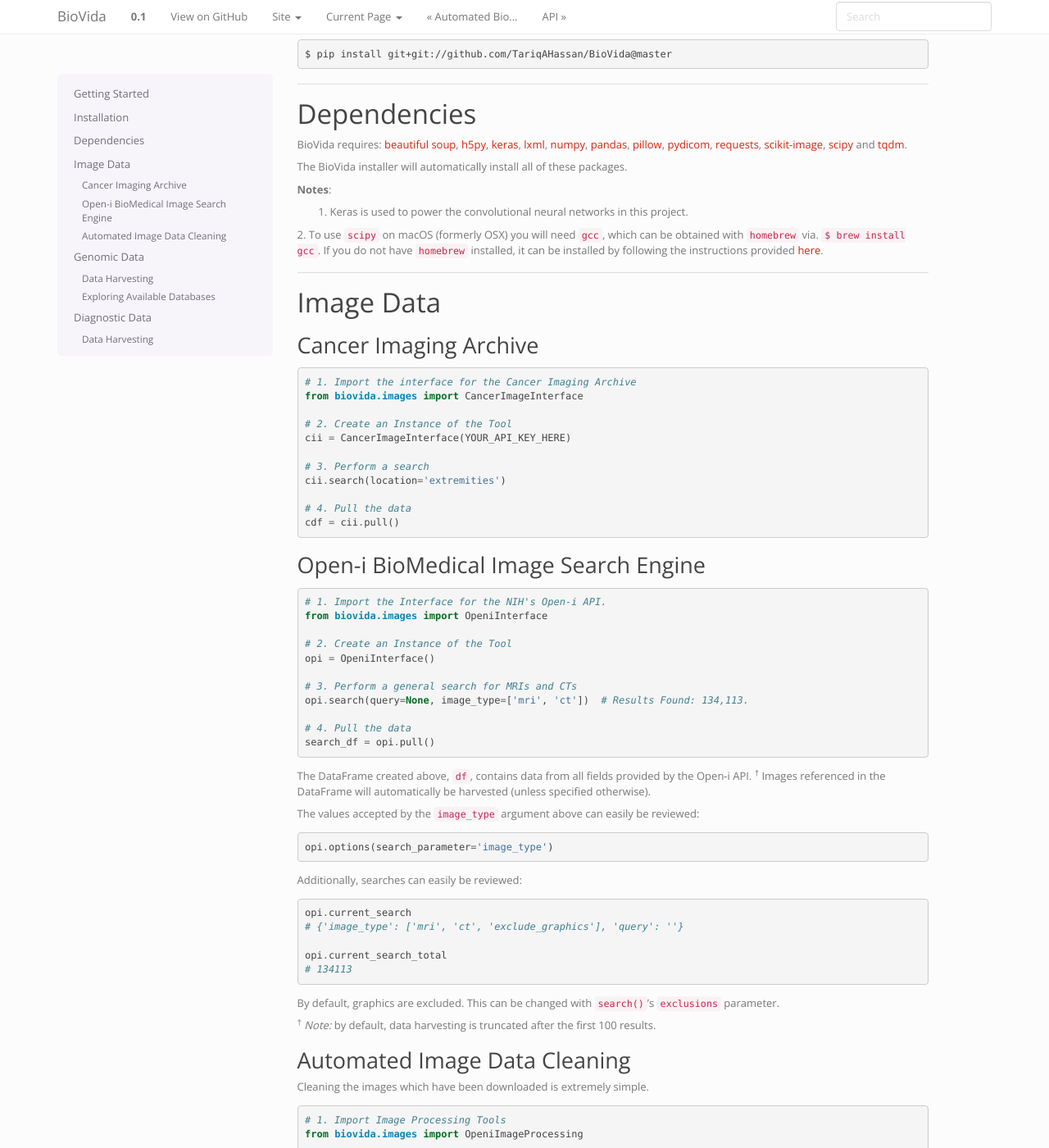
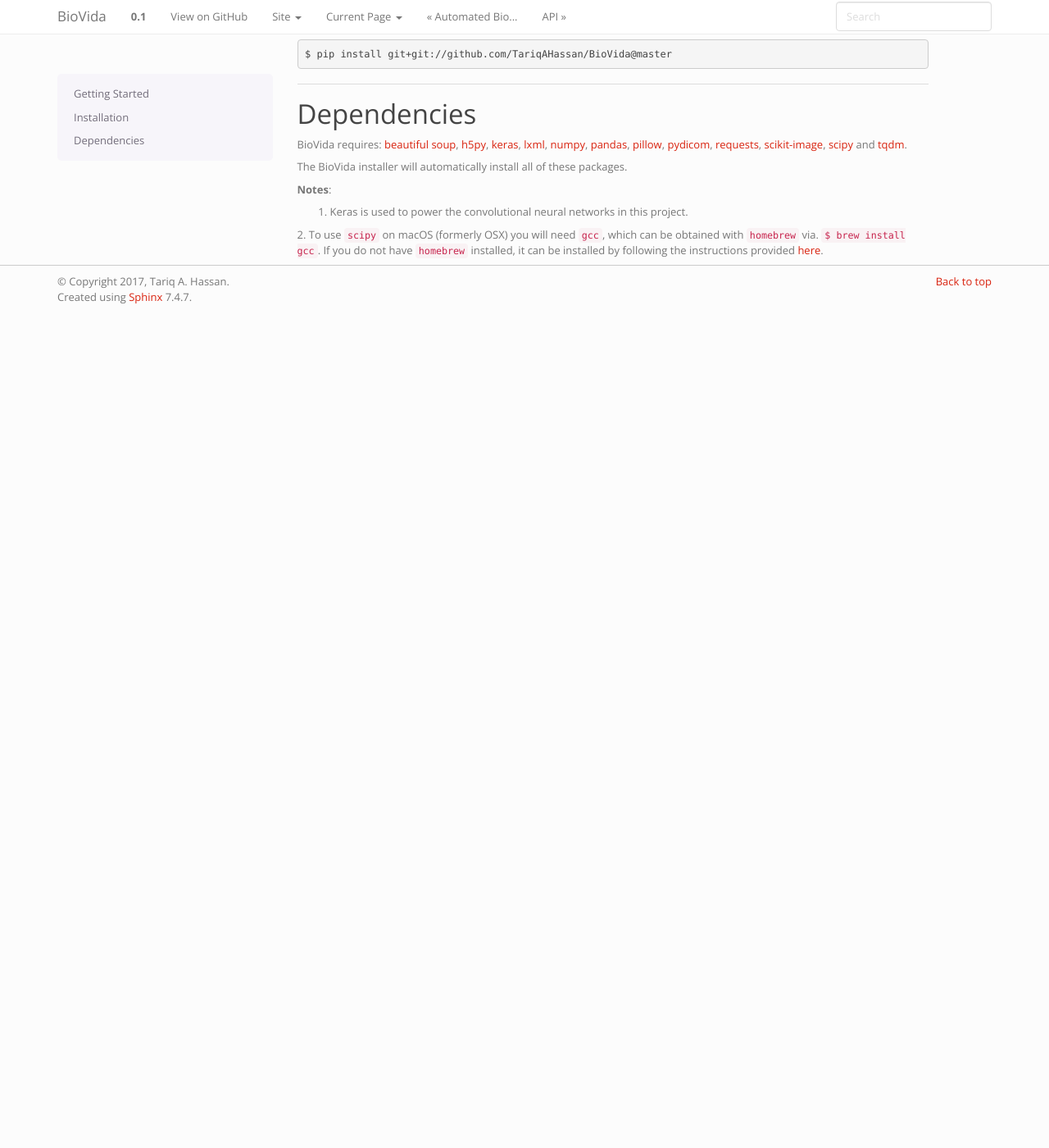
Before and after one commit to TariqAHassan/BioVida, a Sphinx documentation site: the page built from docs/GettingStarted.rst, in a window 1280 px wide and 1400 px high, scrolled down 374 px. Shown: the whole window at 82% size. Built offline with Sphinx 7.4.7, drawn with Linux system fonts in a browser that asks for light colours; after the commit the page ends 900 px from its top, so only the background shows below that; some of the changed text lies outside the part shown.

Commit message:
Update GettingStarted.rst

```diff
--- a/docs/GettingStarted.rst
+++ b/docs/GettingStarted.rst
@@ -51,199 +51,3 @@
 2. To use ``scipy`` on macOS (formerly OSX) you will need ``gcc``, which can be obtained with ``homebrew`` via.
 ``$ brew install gcc``. If you do not have ``homebrew`` installed, it can be installed by following the instructions
 provided `here <https://brew.sh>`__.
-
---------------
-
-Image Data
-----------
-
-Cancer Imaging Archive
-^^^^^^^^^^^^^^^^^^^^^^
-
-.. code:: python
-
-    # 1. Import the interface for the Cancer Imaging Archive
-    from biovida.images import CancerImageInterface
-
-    # 2. Create an Instance of the Tool
-    cii = CancerImageInterface(YOUR_API_KEY_HERE)
-
-    # 3. Perform a search
-    cii.search(location='extremities')
-
-    # 4. Pull the data
-    cdf = cii.pull()
-
-Open-i BioMedical Image Search Engine
-^^^^^^^^^^^^^^^^^^^^^^^^^^^^^^^^^^^^^
-
-.. code:: python
-
-    # 1. Import the Interface for the NIH's Open-i API.
-    from biovida.images import OpeniInterface
-
-    # 2. Create an Instance of the Tool
-    opi = OpeniInterface()
-
-    # 3. Perform a general search for MRIs and CTs
-    opi.search(query=None, image_type=['mri', 'ct'])  # Results Found: 134,113.
-
-    # 4. Pull the data
-    search_df = opi.pull()
-
-The DataFrame created above, ``df``, contains data from all fields
-provided by the Open-i API. :superscript:`†` Images referenced in the DataFrame will
-automatically be harvested (unless specified otherwise).
-
-The values accepted by the ``image_type`` argument above can easily be
-reviewed:
-
-.. code:: python
-
-    opi.options(search_parameter='image_type')
-
-Additionally, searches can easily be reviewed:
-
-.. code:: python
-
-    opi.current_search
-    # {'image_type': ['mri', 'ct', 'exclude_graphics'], 'query': ''}
-
-    opi.current_search_total
-    # 134113
-
-By default, graphics are excluded. This can be changed with ``search()``'s ``exclusions`` parameter.
-
-:superscript:`†` *Note:* by default, data harvesting is truncated after the first 100 results.
-
-Automated Image Data Cleaning
-^^^^^^^^^^^^^^^^^^^^^^^^^^^^^
-
-Cleaning the images which have been downloaded is extremely simple.
-
-.. code:: python
-
-    # 1. Import Image Processing Tools
-    from biovida.images import OpeniImageProcessing
-
-    # 2. Instantiate the Tool using the OpeniInterface Instance
-    ip = OpeniImageProcessing(opi)
-
-    # 3. Clean the Image Data
-    idf = ip.auto()
-
-    # 4. Save the Cleaned Images
-    ip.save("/save/directory/")
-
-While the ``OpeniImageProcessing()`` classes allows you to
-to control the image processing more precisely if you
-wish (see the documentation `here <https://tariqahassan.github.io/BioVida/API.html#image-processing>`__), this
-fully automated approach should suffice in most cases.
-
-**Notice**: **This functionality is considered to be experimental**.
-
---------------
-
-Genomic Data
-------------
-
-Data Harvesting
-^^^^^^^^^^^^^^^
-
-.. code:: python
-
-    # 1. Create an instance of the tool
-    from biovida.genomics import DisgenetInterface
-
-    # 2. Create an Instance of the Tool
-    dna = DisgenetInterface()
-
-    # 3. Pull a Database
-    df = dna.pull('curated')
-
-
-Exploring Available Databases
-^^^^^^^^^^^^^^^^^^^^^^^^^^^^^
-
-.. code:: python
-
-    dna.options()
-    # Available Databases:
-    #   - 'all'
-    #   - 'curated'
-    #   - 'snp_disgenet'
-
-    dna.options('curated')
-    # - Full Name:    Curated Gene-Disease Associations
-    # - Description:  The file contains gene-disease associations from UNIPROT, CTD (human subset),
-    #                 ClinVar, Orphanet, and the GWAS Catalog.
-
-As with the ``OpeniInterface()`` class above, it is easy to gain access
-to the most recent ``pull`` and related information.
-
-The database itself:
-
-.. code:: python
-
-    dna.current_database
-
-Information about the database:
-
-.. code:: python
-
-    dna.current_database_name
-    # 'curated'
-
-    dna.current_database_full_name
-    # 'Curated Gene-Disease Associations'
-
-    dna.current_database_description
-    # 'The file contains gene-disease associations from...'
-
---------------
-
-Diagnostic Data
----------------
-
-Data Harvesting
-^^^^^^^^^^^^^^^
-
-.. code:: python
-
-    # 1. Import the Interface for DiseaseOntology.org
-    from biovida.diagnostics import DiseaseOntInterface
-
-    # 2. Create an Instance of the Tool
-    doi = DiseaseOntInterface()
-
-    # 3. Pull the Database
-    ddf = doi.pull()
-
-One can gain access to the database, by following
-the approach shown above (with ``ddf``) or as follows:
-
-.. code:: python
-
-    doi.disease_db
-
-It is also possible to inspect the date on which
-the database was created by *DiseaseOntology.org:*
-
-.. code:: python
-
-    doi.db_date
-    # datetime.datetime(2017, 1, 13, 0, 0)
-
-Following a similar approach, information on the
-symptoms associated with numerous diseases can easily be obtained.
-
-.. code:: python
-
-    # 1. Import the Interface for Disease-Symptoms Information
-    from biovida.diagnostics import DiseaseSymptomsInterface
-
-    # 2. Create an Instance of the Tool
-    dsi = DiseaseSymptomsInterface()
-
-    # 3. Pull the Database
-    dsdf = doi.pull()
```
